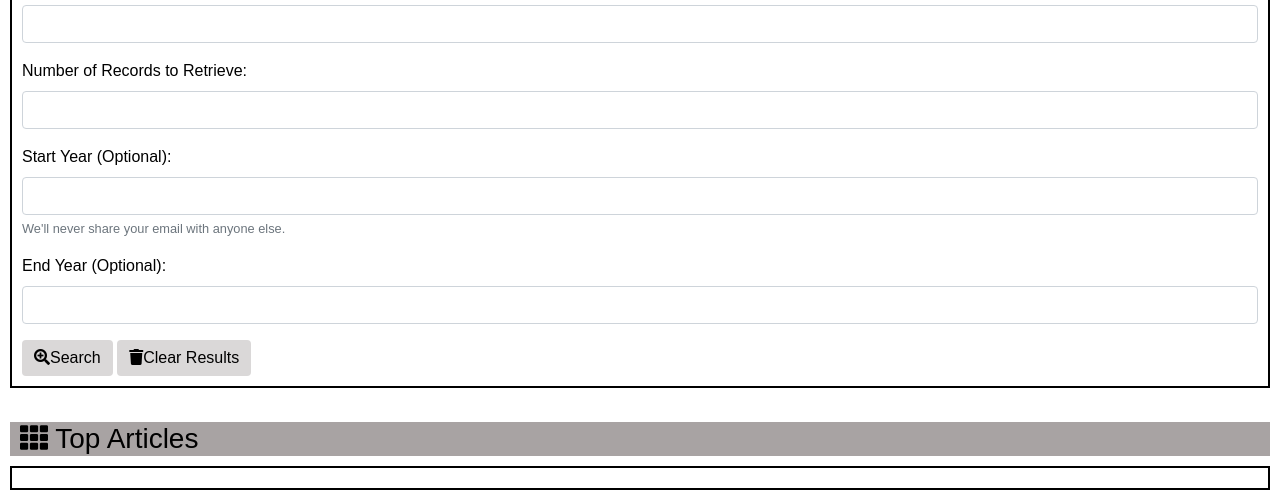
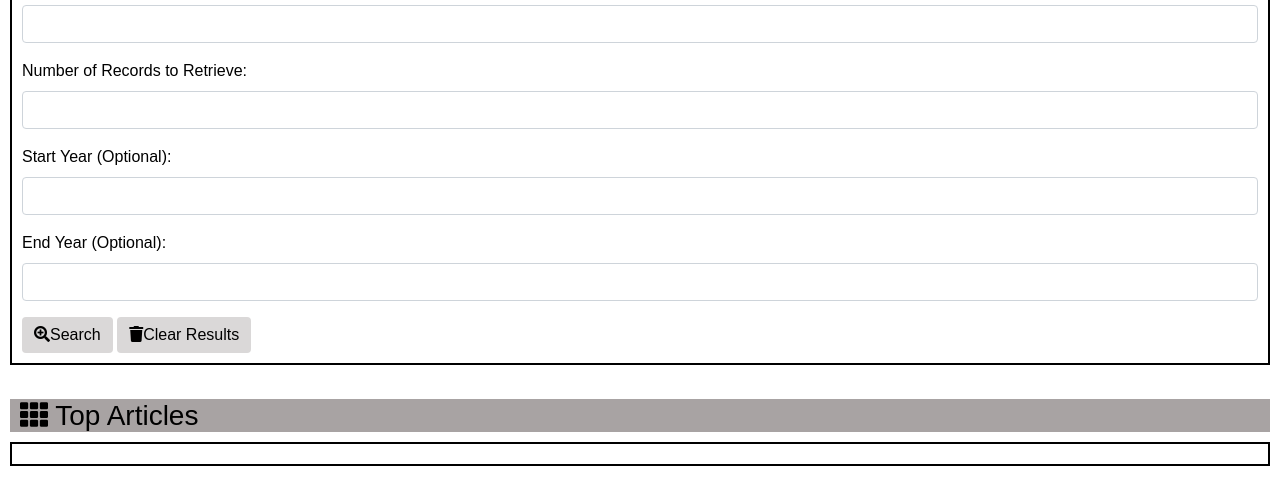
Before and after one commit to Jason714/New-York-Times, a plain HTML site: page index.html in a window 1280 px wide. Shown: the part 318-818 px from the top of the page. Drawn offline with nearby package versions, Linux system fonts and the light colour scheme.

Commit message:
removed text line from form

```diff
--- a/index.html
+++ b/index.html
@@ -39,7 +39,6 @@
         <div class="form-group">
             <label>Start Year (Optional):</label>
             <input class="form-control" id="start-year">
-            <small id="emailHelp" class="form-text text-muted">We'll never share your email with anyone else.</small>
         </div>
         <div class="form-group">
             <label for="exampleInputPassword1">End Year (Optional):</label>
```
